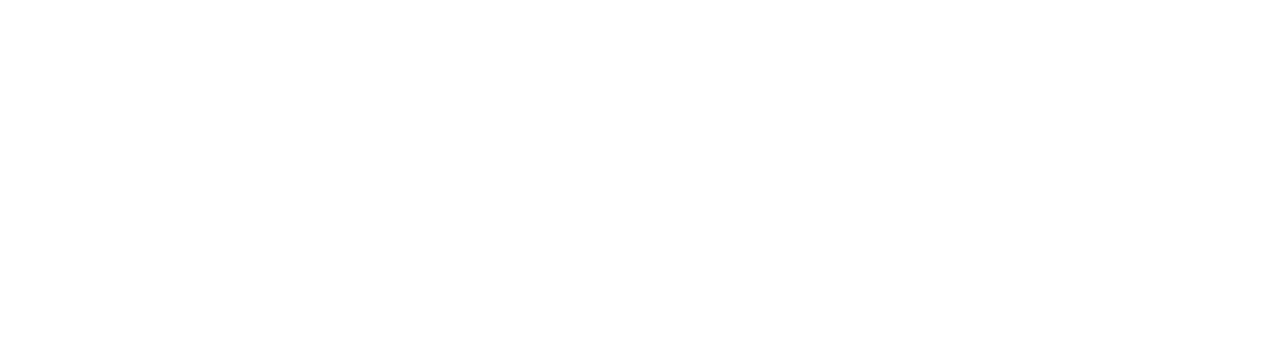
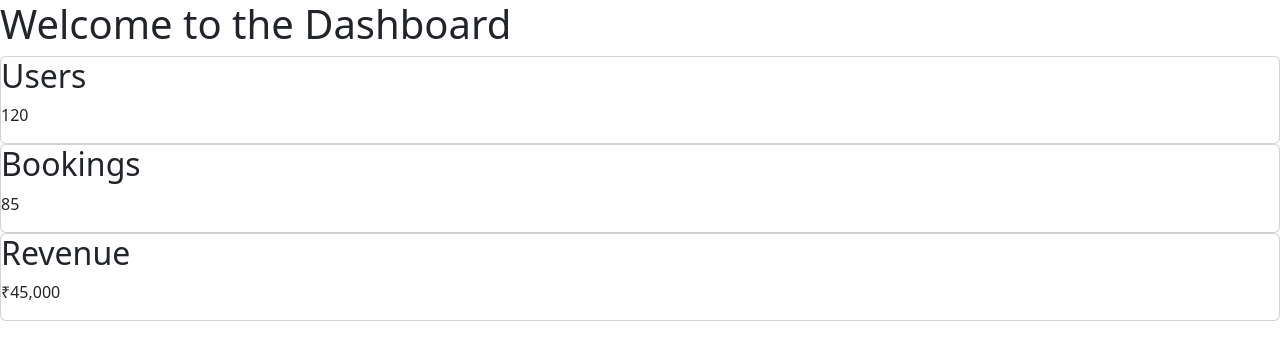
Before and after one commit to pratiksha-sherkar62/Library, a React (Create React App) app in the folder front/: page /dashboard in a window 1280 px wide. Before the commit this address had no page. Shown: the top 360 px of the page. Built offline with nearby package versions, Linux system fonts and the light colour scheme.

Commit message:
dashboard create for rough work

```diff
--- a/front/src/App.js
+++ b/front/src/App.js
@@ -3,6 +3,7 @@
 import { BrowserRouter as Router, Routes, Route } from 'react-router-dom';
 import Login from './pages/Login';
 import Register from './pages/Register';
+import Dashboard from './pages/Dashboard';
 
 function App() {
   return (
@@ -10,6 +11,7 @@
       <Routes>
         <Route path="/" element={<Login />} />
         <Route path="/register" element={<Register />} />
+        <Route path="/dashboard" element={<Dashboard />} />
       </Routes>
     </Router>
   );
--- a/front/src/pages/Dashboard.jsx
+++ b/front/src/pages/Dashboard.jsx
@@ -0,0 +1,27 @@
+// src/pages/Dashboard.jsx
+import React from 'react';
+import '../assets/CSS/Style.css'; // Adjust if you have separate CSS
+
+function Dashboard() {
+  return (
+    <div className="dashboard-container">
+      <h1>Welcome to the Dashboard</h1>
+      <div className="dashboard-cards">
+        <div className="card">
+          <h2>Users</h2>
+          <p>120</p>
+        </div>
+        <div className="card">
+          <h2>Bookings</h2>
+          <p>85</p>
+        </div>
+        <div className="card">
+          <h2>Revenue</h2>
+          <p>₹45,000</p>
+        </div>
+      </div>
+    </div>
+  );
+}
+
+export default Dashboard;
--- a/front/src/pages/Login.jsx
+++ b/front/src/pages/Login.jsx
@@ -1,25 +1,54 @@
-// src/pages/Login.jsx
-import React from 'react';
-import { Link } from 'react-router-dom'; // Import Link from react-router-dom
+import React, { useState } from 'react';
+import { Link, useNavigate } from 'react-router-dom';
 import '../assets/CSS/Style.css';
 
 function Login() {
+  const navigate = useNavigate();
+
+  const [username, setUsername] = useState('');
+  const [password, setPassword] = useState('');
+
+  const handleLogin = (e) => {
+    e.preventDefault();
+
+    // Dummy admin check
+    if (username === 'admin' && password === 'admin') {
+      navigate('/dashboard'); // Redirect to Dashboard
+    } else {
+      alert('Invalid credentials. Try admin/admin');
+    }
+  };
+
   return (
     <div className="login-container d-flex justify-content-center align-items-center vh-100">
       <div className="card p-4 shadow-lg login-card">
         <h2 className="text-center mb-4 text-primary">Admin Login</h2>
-        <form>
+        <form onSubmit={handleLogin}>
           <div className="mb-3">
-            <input type="text" className="form-control" placeholder="Username" />
+            <input
+              type="text"
+              className="form-control"
+              placeholder="Username"
+              value={username}
+              onChange={(e) => setUsername(e.target.value)}
+              required
+            />
           </div>
           <div className="mb-3">
-            <input type="password" className="form-control" placeholder="Password" />
+            <input
+              type="password"
+              className="form-control"
+              placeholder="Password"
+              value={password}
+              onChange={(e) => setPassword(e.target.value)}
+              required
+            />
           </div>
           <div className="d-grid mb-3">
             <button type="submit" className="btn btn-primary">Login</button>
           </div>
           <p className="text-center">
-            Don’t have an account? <Link to="/Register">Register</Link>
+            Don’t have an account? <Link to="/register">Register</Link>
           </p>
         </form>
       </div>
```
